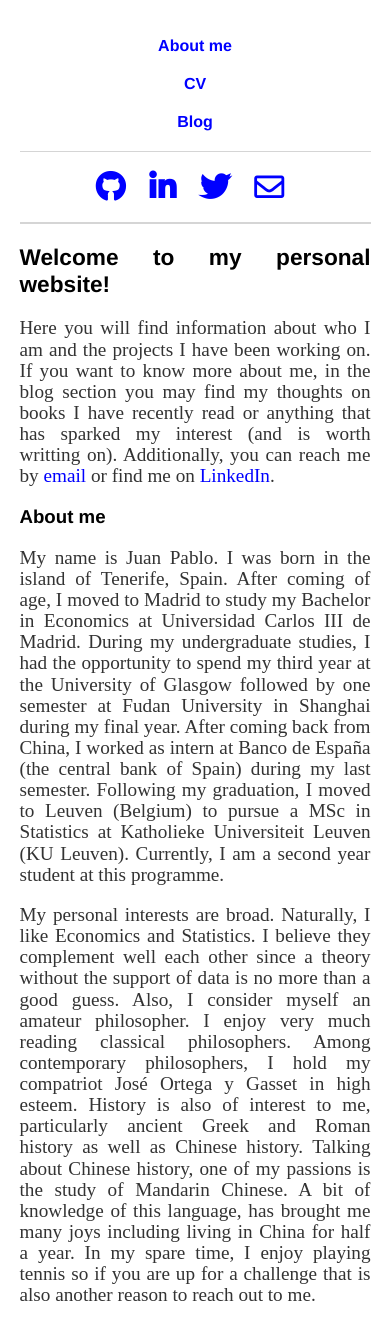
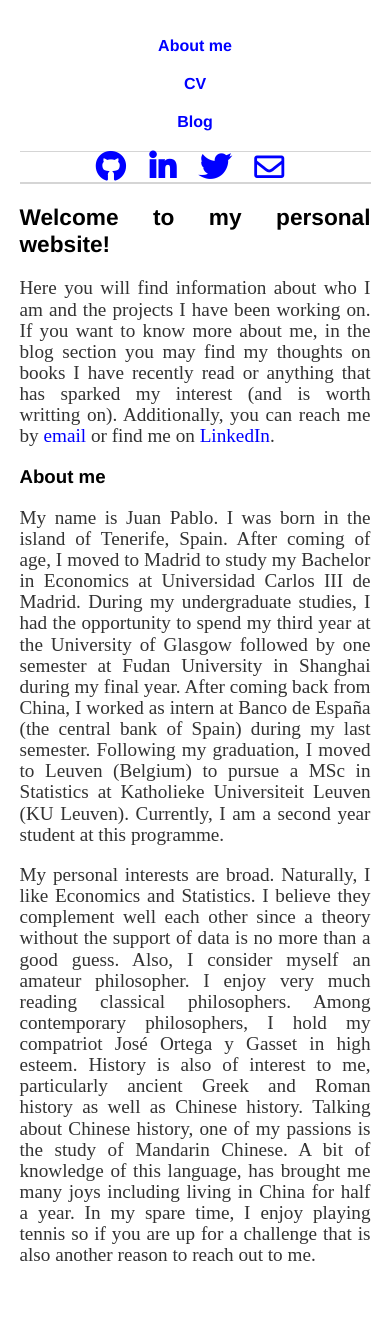
Before and after one commit to jpconher/jpconher.github.io, a Jekyll site: the page built from index.html, in a window 390 px wide. Shown: the part 324-1649 px from the top of the page. Built offline with Jekyll 4.4.1, drawn with Linux system fonts in a browser that asks for light colours; nearby versions of some CDN libraries; after the commit the page ends 1609 px from its top, so only the background shows below that.

Commit message:
Update main.css

```diff
--- a/css/main.css
+++ b/css/main.css
@@ -116,6 +116,10 @@ ul.posts li a{
     .social {
         border-top: 1px solid #d5d5d5;
         margin-top: 20px;
+    }
+
+    .social lu {
+        display: block;
         padding-top: 20px;
     }
 }
@@ -125,19 +129,17 @@ ul.posts li a{
         border-top: 1px solid #d5d5d5;
         border-bottom: 2px solid #d5d5d5;
         margin-top: 20px;
+        margin-bottom: 20px;
+    }
+
+    .social lu {
+        display: block;
         padding-top: 20px;
-        margin-bottom: 20px;
         padding-bottom: 20px;
     }
-}
-
-.social lu {
-    display: block;
-    margin-top: 20px;
 }
 
 .social li {
     display: inline;
     margin-right: 10px;
-    margin-top: 20px;
 }
```
